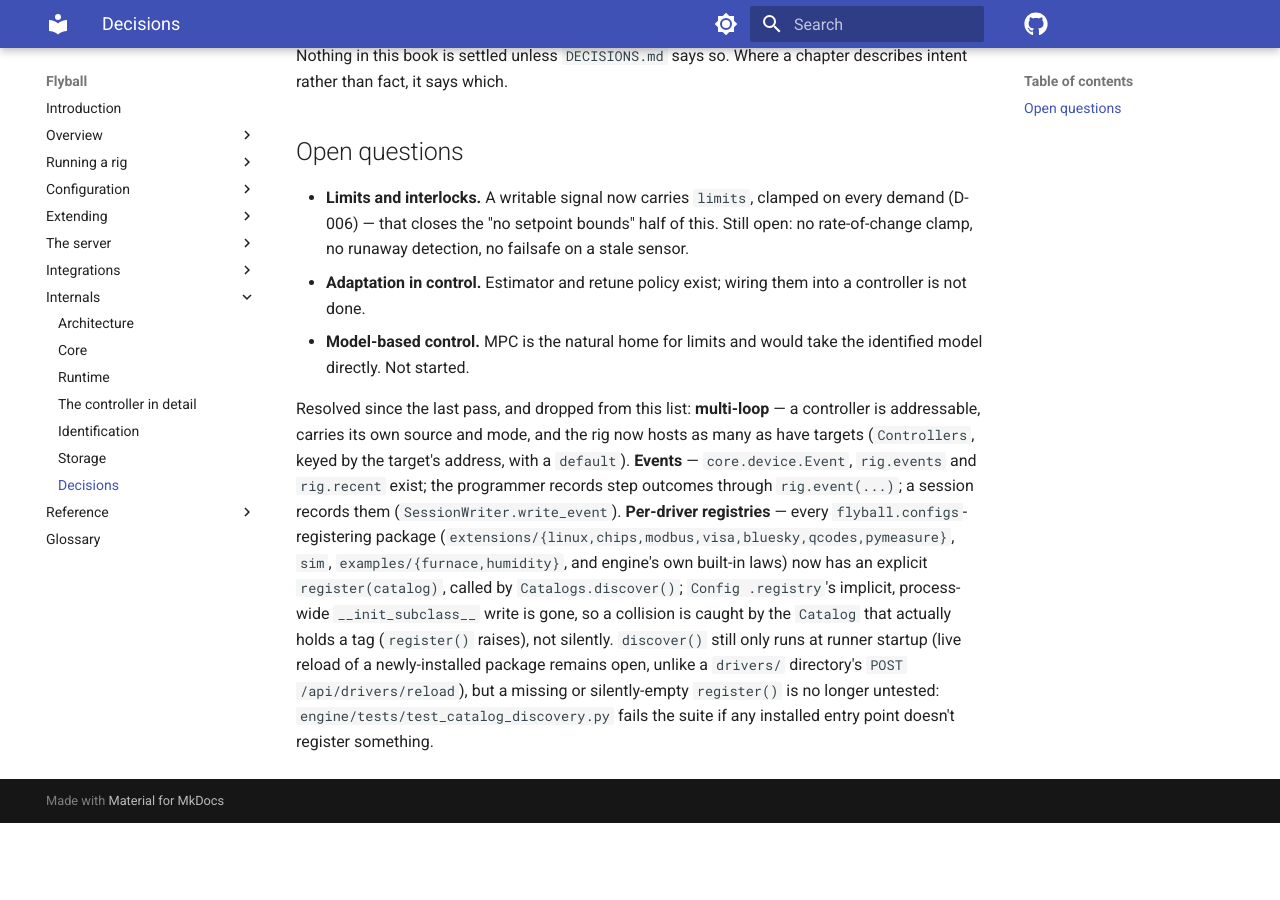
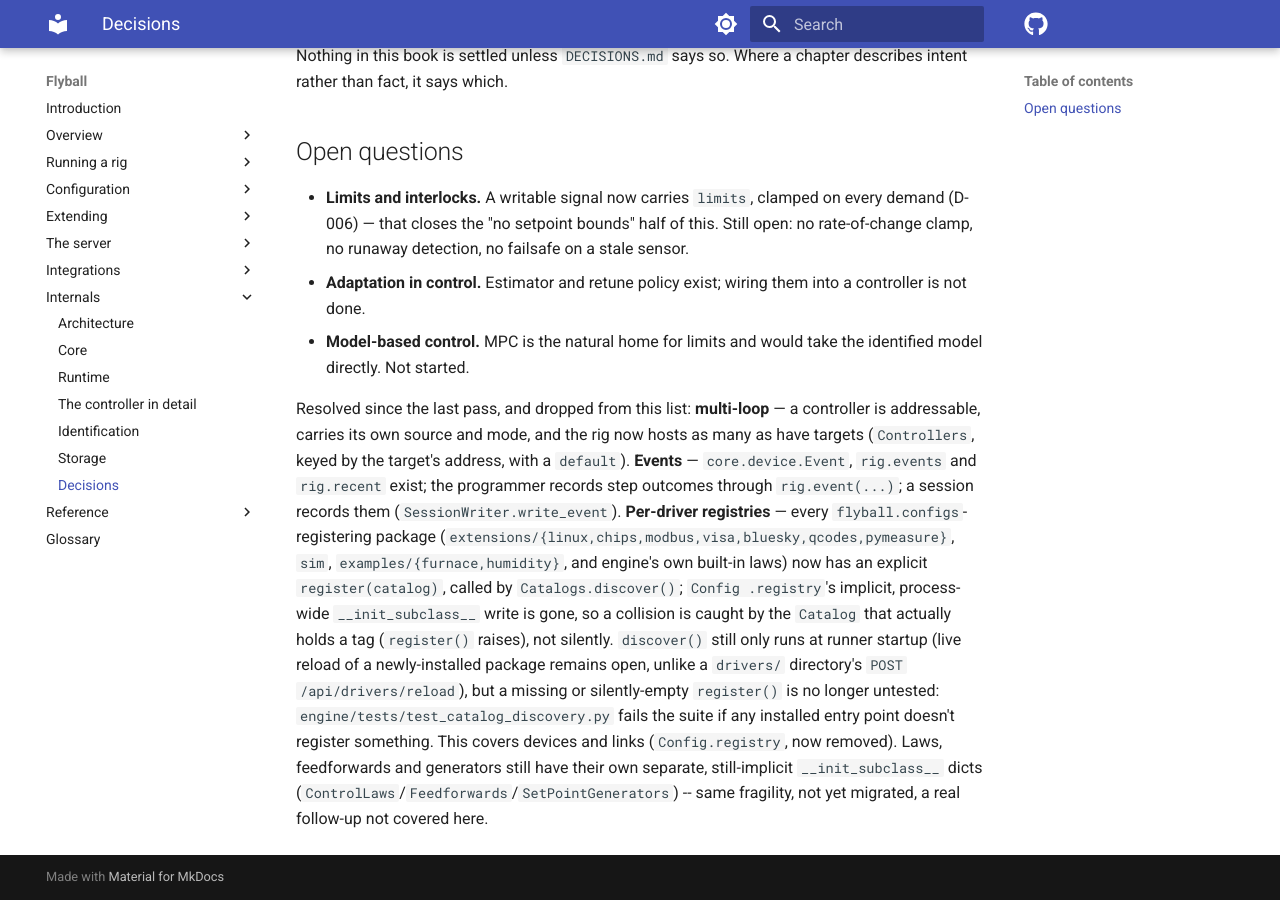
Before and after one commit to bengineer42/flyball, an MkDocs documentation site: the page built from book/src/6-internals/decisions.md, in a window 1280 px wide and 900 px high, scrolled down 1850 px. Built offline with MkDocs 1.6.1 and Material for MkDocs 9.7.7, drawn with Linux system fonts in a browser that asks for light colours; comment, search, counter and statistics services are not loaded; the version menu is left out; before the commit the page ends 2673 px from its top, so only the background shows below that.

Commit message:
docs: flag the laws/feedforwards/generators Catalog gap in D-014
The just-landed Catalog wiring only covers devices/links
(Config.registry, now removed). ControlLaws/Feedforwards/
SetPointGenerators are three separate dicts, still populated
implicitly by __init_subclass__ -- same fragility, not migrated.
Noted explicitly so it isn't mistaken for done.

Co-Authored-By: Claude Sonnet 5 <noreply@anthropic.com>

```diff
--- a/book/src/6-internals/decisions.md
+++ b/book/src/6-internals/decisions.md
@@ -49,3 +49,7 @@ reload of a newly-installed package remains open, unlike a `drivers/`
 directory's `POST /api/drivers/reload`), but a missing or silently-empty
 `register()` is no longer untested: `engine/tests/test_catalog_discovery.py`
 fails the suite if any installed entry point doesn't register something.
+This covers devices and links (`Config.registry`, now removed). Laws,
+feedforwards and generators still have their own separate, still-implicit
+`__init_subclass__` dicts (`ControlLaws`/`Feedforwards`/`SetPointGenerators`)
+-- same fragility, not yet migrated, a real follow-up not covered here.
```
